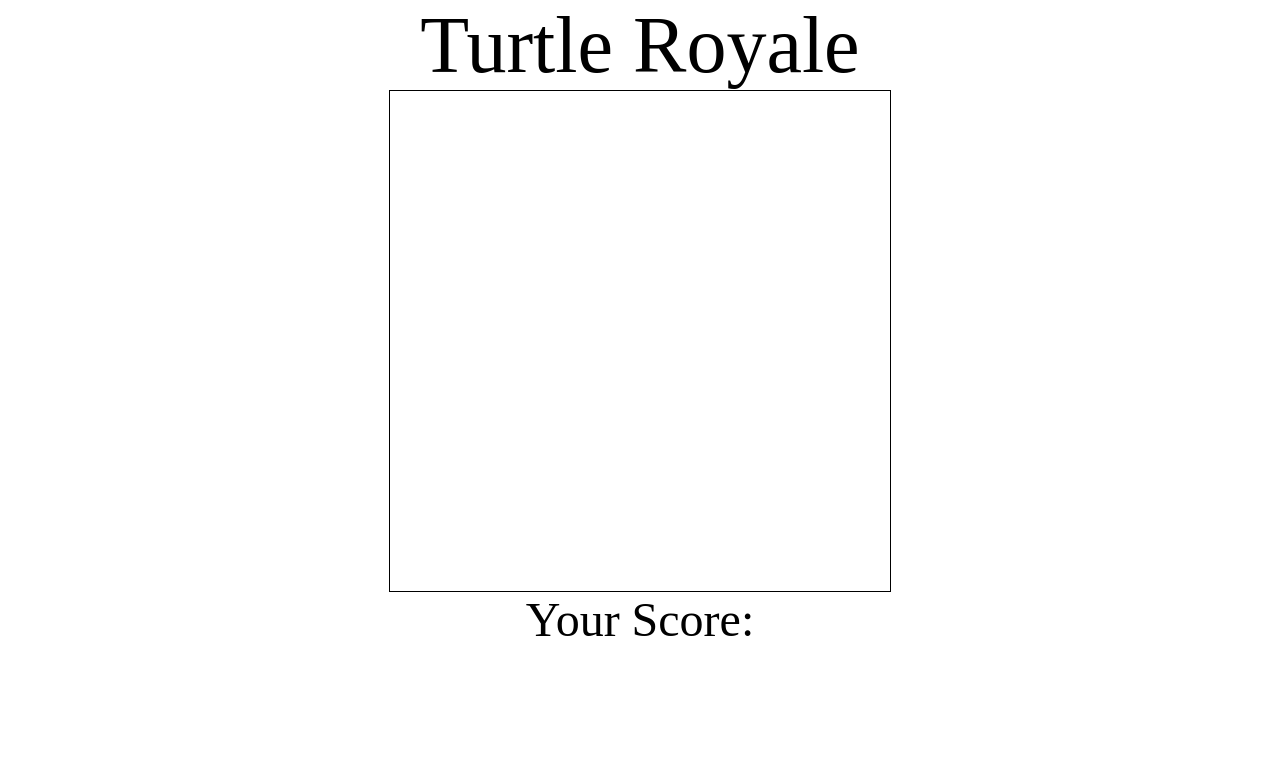
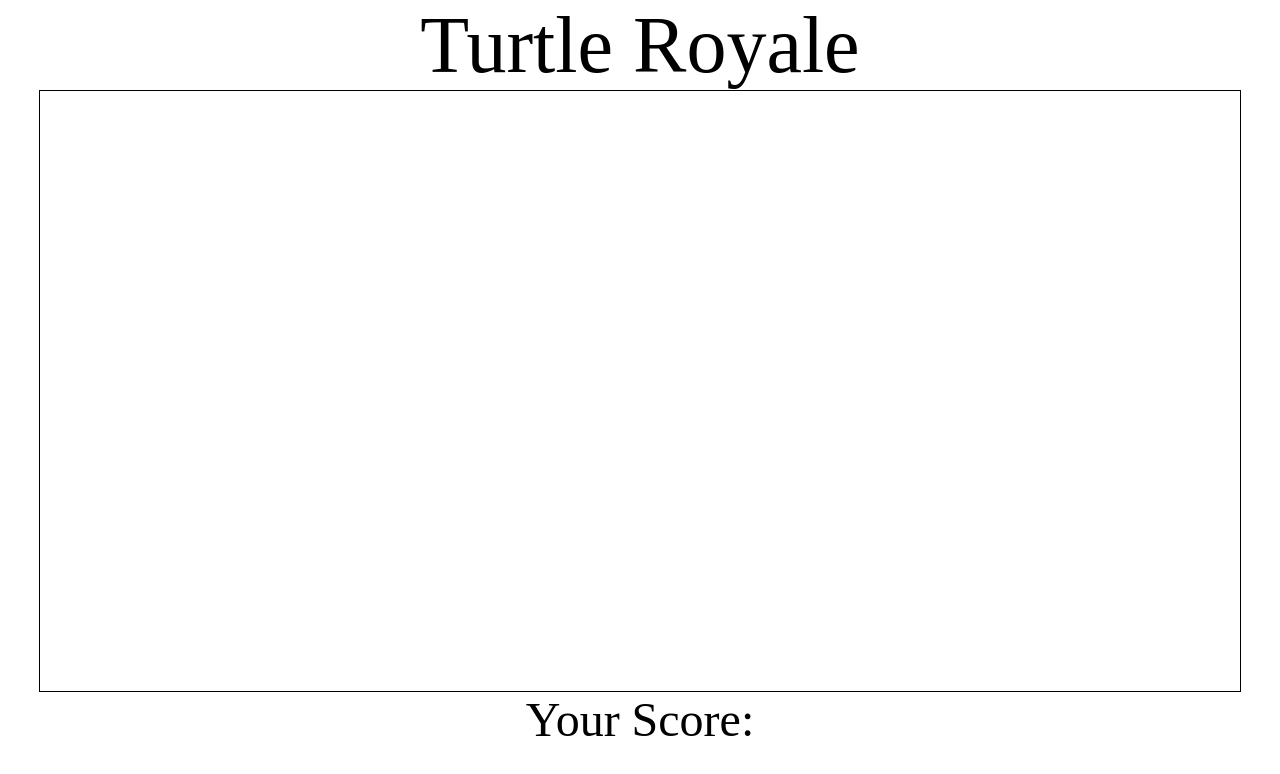
Before and after one commit to julwhitney13/hackathon, a website: page public/index.html in a window 1280 px wide. Drawn offline with nearby package versions, Linux system fonts and the light colour scheme; no server answers.

Commit message:
Make canvas bigger

```diff
--- a/public/client.js
+++ b/public/client.js
@@ -1,5 +1,5 @@
-var width   = 500;
-var height  = 500;
+var width   = 1200;
+var height  = 600;
 var imageWidth = 30;
 var imageHeight = 50;
 var img= new Image();
--- a/public/style.css
+++ b/public/style.css
@@ -9,7 +9,7 @@ body, html{
 }
 #game {
     display: block;
-    width: 500px;
-    height: 500px;
+    width: 1200px;
+    height: 600px;
     border: 1px solid black;
 }
```
